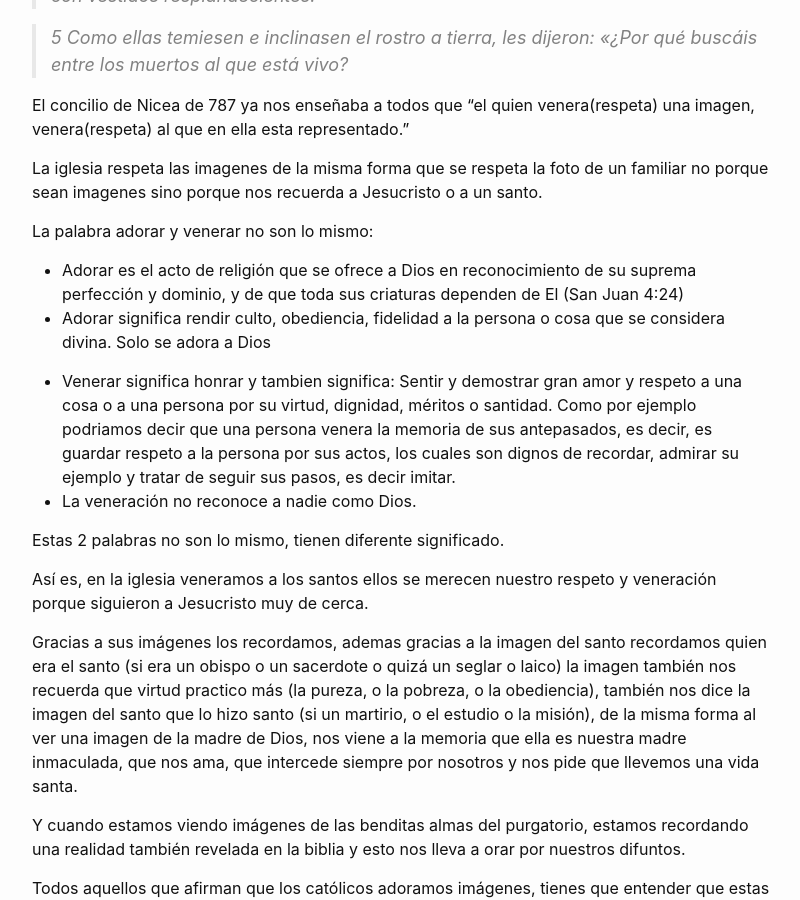
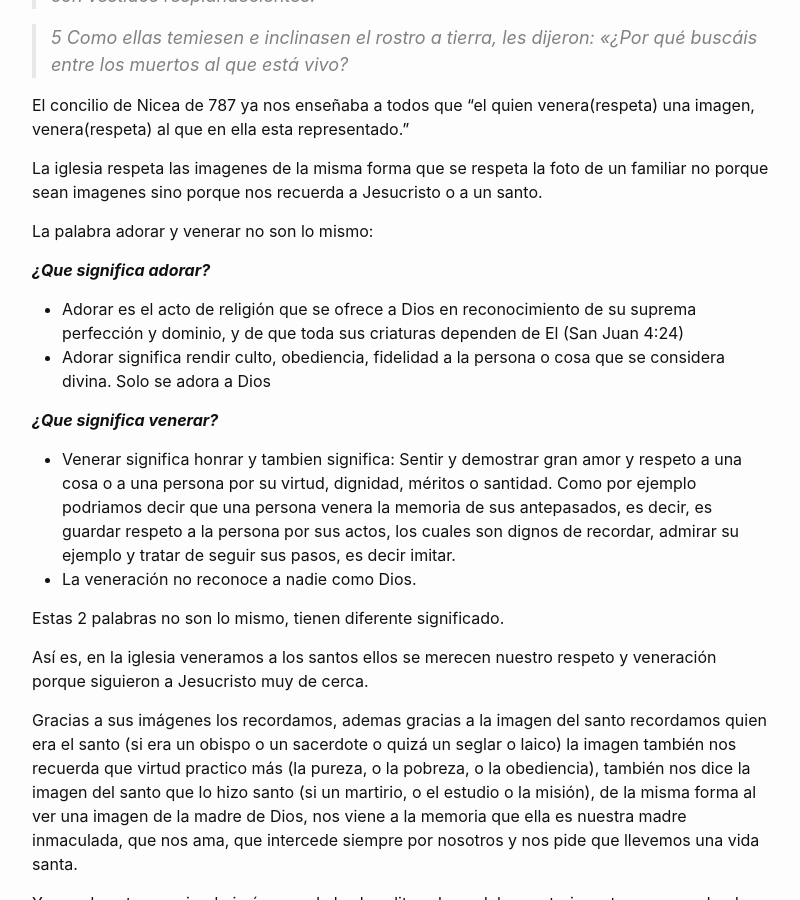
Before and after one commit to dylanmeca/dylanmeca.github.io, a Jekyll site: the page built from _posts/2021-08-01-Es-cierto-que-los-catolicos-adoran-imagenes.md, in a window 1280 px wide and 900 px high, scrolled down 4746 px. Shown: the whole window, without its empty margins (238-1038 px from the left). Built offline with Jekyll 4.4.1, drawn with Linux system fonts in a browser that asks for light colours; a script that is not in the unit is left out; comment, search, counter and statistics services are not loaded.

Commit message:
Update 2021-08-01-Es-cierto-que-los-catolicos-adoran-imagenes.md

```diff
--- a/_posts/2021-08-01-Es-cierto-que-los-catolicos-adoran-imagenes.md
+++ b/_posts/2021-08-01-Es-cierto-que-los-catolicos-adoran-imagenes.md
@@ -186,8 +186,12 @@ La iglesia respeta las imagenes de la misma forma que se respeta la foto de un f
 
 La palabra adorar y venerar no son lo mismo:
 
+***¿Que significa adorar?***
+
 * Adorar es el acto de religión que se ofrece a Dios en reconocimiento de su suprema perfección y dominio, y de que toda sus criaturas dependen de El (San Juan 4:24)
 * Adorar significa rendir culto, obediencia, fidelidad a la persona o cosa que se considera divina. Solo se adora a Dios
+
+***¿Que significa venerar?***
 
 * Venerar significa honrar y tambien significa: Sentir y demostrar gran amor y respeto a una cosa o a una persona por su virtud, dignidad, méritos o santidad. Como por ejemplo podriamos decir que una persona venera la memoria de sus antepasados, es decir, es guardar respeto a la persona por sus actos, los cuales son dignos de recordar, admirar su ejemplo y tratar de seguir sus pasos, es decir imitar.
 * La veneración no reconoce a nadie como Dios.
```
